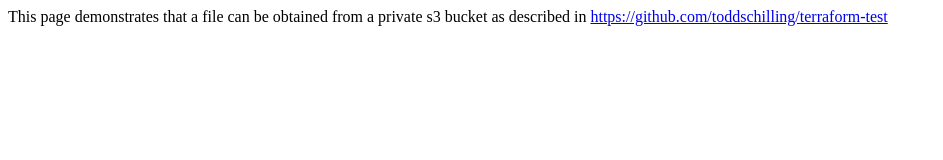
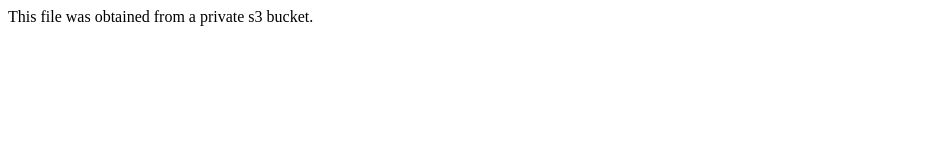
Before and after one commit to charlesdeluxe/terraform-test, a plain HTML site: page files/index.html in a window 1280 px wide. Shown: the whole page, without its empty margins (0-943 px from the left). Drawn offline with Linux system fonts and the light colour scheme.

Commit message:
works to spec

```diff
--- a/files/index.html
+++ b/files/index.html
@@ -4,7 +4,7 @@
 </head>
 <body>
 <p>
-	This page demonstrates that a file can be obtained from a private s3 bucket as described in <a href="https://github.com/toddschilling/terraform-test">https://github.com/toddschilling/terraform-test</a>
+	This file was obtained from a private s3 bucket.
 </p>
 </body>
 </html>
```
Also changed, not shown: 7 other files.
